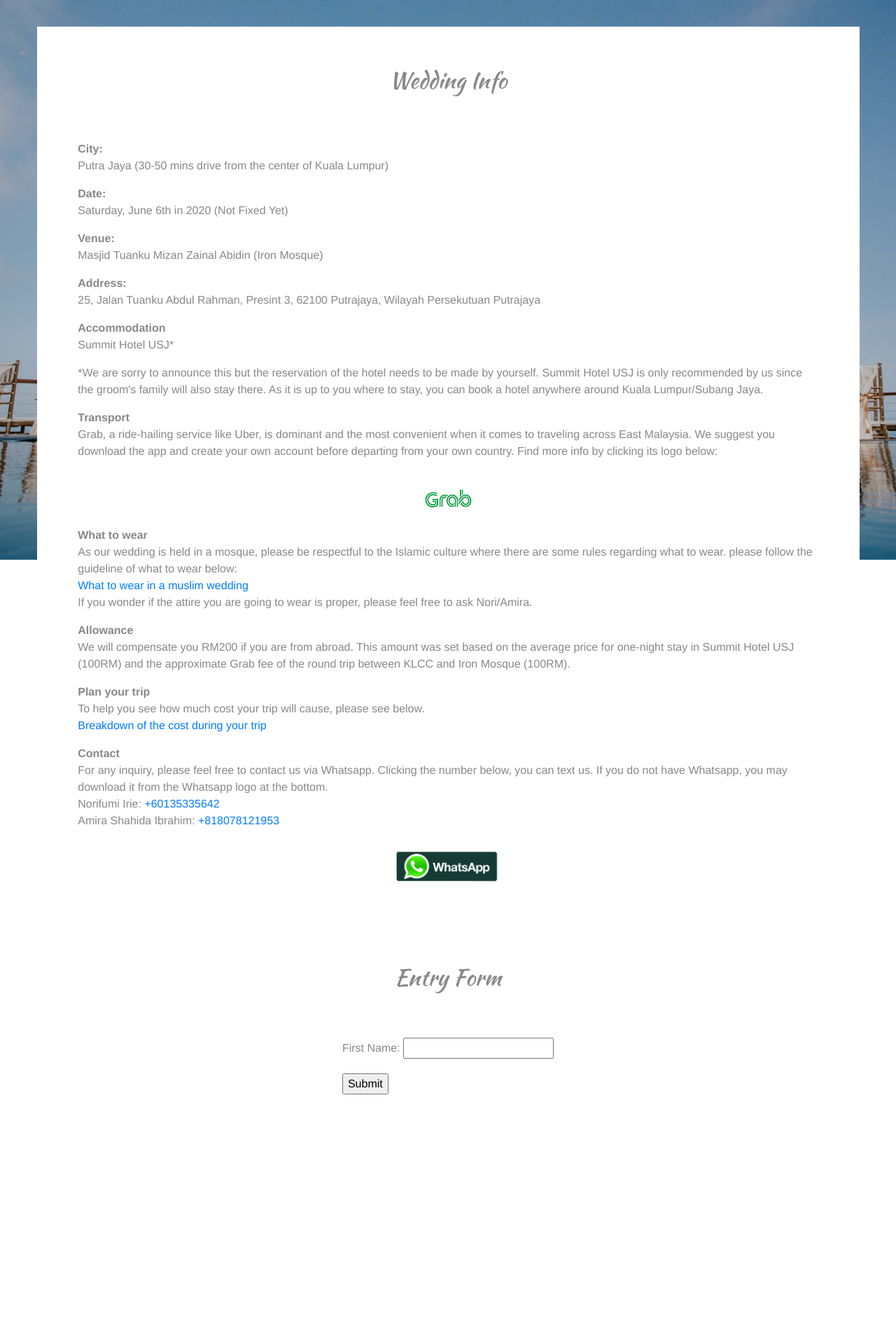
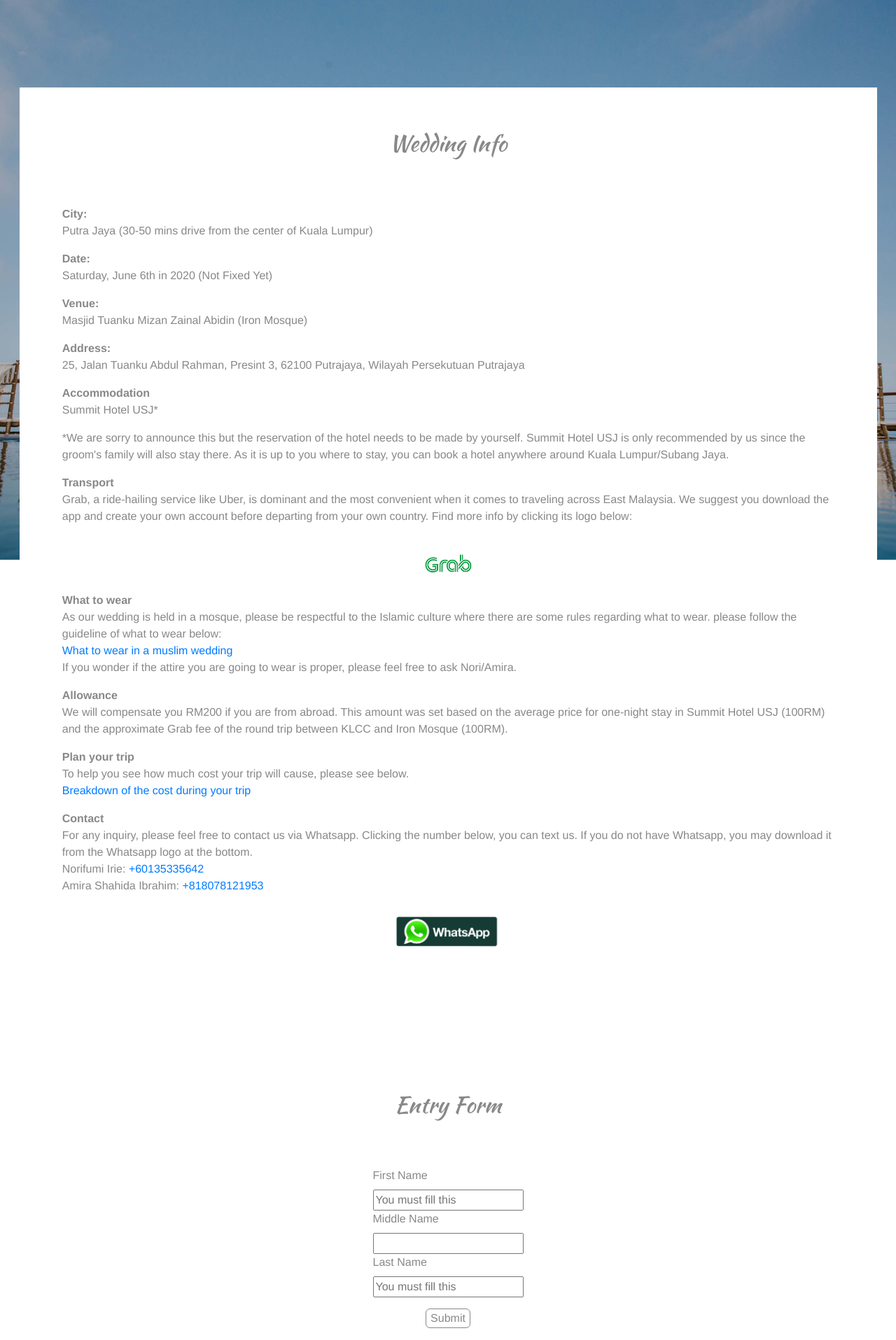
Before and after one commit to norifumi92/wedding_project, a Django app: page /wedding in a window 1280 px wide. Shown: the whole page at 70% size. Before the commit the page ends 1564 px from the top, so only its background shows below. Run offline with Django 3.2, Linux system fonts and the light colour scheme; some libraries are stand-ins or nearby versions.

Commit message:
updated wedding page and etnryform

```diff
--- a/my_app/forms.py
+++ b/my_app/forms.py
@@ -1,4 +1,6 @@
 from django import forms
 
 class EntryForm(forms.Form):
-    first_name = forms.CharField(label='First Name', max_length=50)
+    first_name = forms.CharField(label='First Name', max_length=50, widget=forms.TextInput(attrs={'placeholder': 'You must fill this',}))
+    middle_name = forms.CharField(label='Middle Name', max_length=50, required=False, widget=forms.TextInput(attrs={'placeholder': '',}))
+    last_name = forms.CharField(label='Last Name', max_length=50, required=True, widget=forms.TextInput(attrs={'placeholder': 'You must fill this',}))
--- a/my_app/static/style.css
+++ b/my_app/static/style.css
@@ -95,9 +95,11 @@ h1,h2 {
     }
 
     .scroll-bg {
+        margin-top: 10%;
+        margin-left: 1%;
+        margin-right: 1%;
         position: relative;
         height: auto;
-        margin: 3%;
         color: #888888;
         background-color: white;
     }
@@ -115,3 +117,16 @@ h1,h2 {
         margin-left: auto;
         margin-right: auto;
     }
+
+    .submit {
+        color: #888888;
+        background: transparent;
+        border: 1px solid #888888;
+        border-radius: 6px;
+        margin: 10%;
+    }
+
+    .submit:hover {
+        background-color: #888888;
+        color: white;
+    }
--- a/my_app/templates/wedding.html
+++ b/my_app/templates/wedding.html
@@ -90,12 +90,12 @@
                         <b>Contact</b><br>
                         For any inquiry, please feel free to contact us via Whatsapp. Clicking the number below, you can text us.
                         If you do not have Whatsapp, you may download it from the Whatsapp logo at the bottom.<br>
-                        Norifumi Irie: <a href="https://api.whatsapp.com/send?phone=60135335642&text=Norifumi%20Irie">+60135335642</a><br>
-                        Amira Shahida Ibrahim: <a href="https://api.whatsapp.com/send?phone=818078121953&text=Amira%20Shahida%20Ibrahim">+818078121953</a><br>
+                        Norifumi Irie: <a href="https://api.whatsapp.com/send?phone=601353356542text=Hi%20Nori!">+60135335642</a><br>
+                        Amira Shahida Ibrahim: <a href="https://api.whatsapp.com/send?phone=818078121953&text=Hi%20Amira!">+818078121953</a><br>
                     </p>
             </div>
             <div class="row justify-content-center section">
-                <a href="https://www.grab.com/my/download/"><img src="{% static 'img/whatsapp.png' %}" alt="" id="whatsapp-logo"></a>
+                <a href="https://www.whatsapp.com/"><img src="{% static 'img/whatsapp.png' %}" alt="" id="whatsapp-logo"></a>
             </div>
         </div>
 
@@ -104,11 +104,22 @@
             <h2>Entry Form</h2>
             </div>
             <div class="row justify-content-center section">
-            <form action="/wedding" method="post">
+            <div class="is-mobile">
+            <form action="{% url 'wedding' %}" method="post">
                 {% csrf_token %}
-                {{ form.as_p }}
-                <input type="submit" value="Submit">
+                {% for field in form %}
+                    <div class="row">
+                        <label for="{{ field.id_for_label }}" class="label">{{field.label}}</label>
+                    </div>
+                    <div class="row field">
+                        {{ field }}
+                    </div>
+                {% endfor %}
+                <div class="row justify-content-center section">
+                    <input class="submit" type="submit" value="Submit">
+                </div>
             </form>
+            </div>
             </div>
         </div>
     </div>
```
